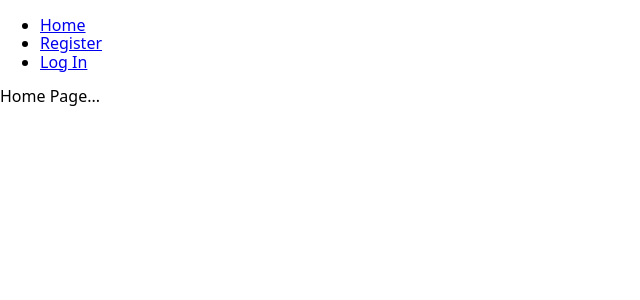
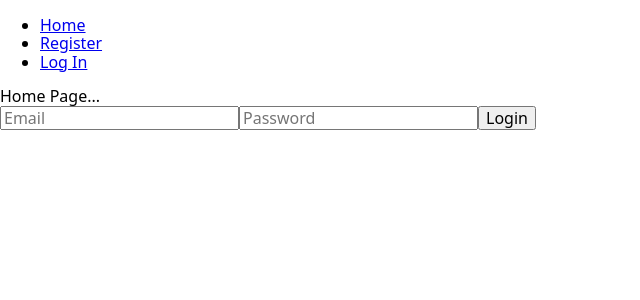
Before and after one commit to Blazej90/goit-react-hw-08-phonebook, a React (Create React App) app: page /goit-react-hw-08-phonebook/login in a window 1280 px wide. Shown: the top 300 px of the page, without its empty margins (0-640 px from the left). Built offline with nearby package versions, Linux system fonts and the light colour scheme.

Commit message:
change  routes in App.jsx

```diff
--- a/src/App.jsx
+++ b/src/App.jsx
@@ -29,16 +29,16 @@ const App = () => {
         <Route
           path="phonebook"
           element={
-            <RestrictedRoute redirectTo="/login" component={<Phonebook />} />
+            <PrivateRoute redirectTo="/login" component={<Phonebook />} />
           }
         />
         <Route
           path="/register"
-          element={<PrivateRoute element={<Register />} redirectTo="/" />}
+          element={<RestrictedRoute component={<Register />} redirectTo="/" />}
         />
         <Route
           path="/login"
-          element={<PrivateRoute component={<Login />} redirectTo="/" />}
+          element={<RestrictedRoute component={<Login />} redirectTo="/" />}
         />
       </Route>
     </Routes>
--- a/src/components/Layout.js
+++ b/src/components/Layout.js
@@ -1,9 +1,9 @@
 import React from 'react';
-import { Link } from 'react-router-dom';
+import { Link, Outlet } from 'react-router-dom';
 import UserMenu from './UserMenu';
 import { useAuth } from '../hooks';
 
-const Layout = ({ children }) => {
+const Layout = () => {
   const { isLoggedIn } = useAuth();
 
   return (
@@ -32,7 +32,9 @@ const Layout = ({ children }) => {
         </nav>
         <div>Home Page...</div>
       </header>
-      <main>{children}</main>
+      <main>
+        <Outlet />
+      </main>
     </div>
   );
 };
```
